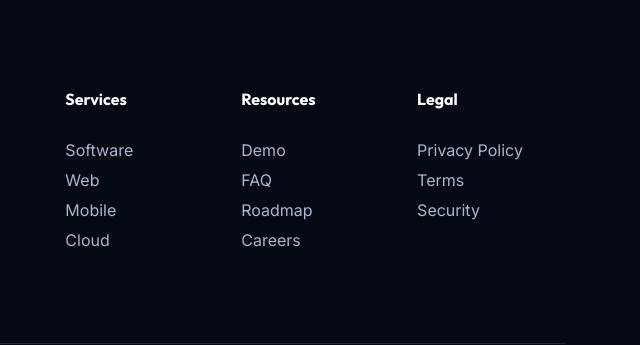
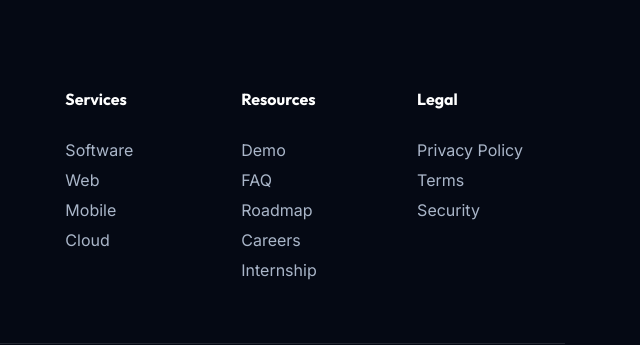
Before and after one commit to bizay047/himstack, a website: page index.html in a window 1280 px wide. Shown: the part 6989-7334 px from the top of the page, 633-1273 px from the left. Drawn offline with nearby package versions, Linux system fonts and the light colour scheme.

Commit message:
Add internship link to footer resources
Added a link to the internship page in the Resources section.

```diff
--- a/index.html
+++ b/index.html
@@ -299,8 +299,9 @@
         <div class="footer-links"><h4>Quick Links</h4><a href="./index.html">Home</a><a href="./pages/about.html">About Us</a><a href="./pages/team.html">Team</a><a href="./pages/contact.html">Contact</a></div>
         <div class="footer-links"><h4>Products</h4><a href="./pages/products.html">AI ERP</a><a href="./pages/products.html">Student Portal</a><a href="./pages/products.html">Parent Portal</a><a href="./pages/products.html">Analytics</a></div>
         <div class="footer-links"><h4>Services</h4><a href="./pages/services.html">Software</a><a href="./pages/services.html">Web</a><a href="./pages/services.html">Mobile</a><a href="./pages/services.html">Cloud</a></div>
-        <div class="footer-links"><h4>Resources</h4><a href="#home">Demo</a><a href="#services">FAQ</a><a href="#product">Roadmap</a><a href="./pages/careers.html">Careers</a></div>
+        <div class="footer-links"><h4>Resources</h4><a href="#home">Demo</a><a href="#services">FAQ</a><a href="#product">Roadmap</a><a href="./pages/careers.html">Careers</a><a href="https://internship.himstack.com/">Internship</a></div>
         <div class="footer-links"><h4>Legal</h4><a href="#">Privacy Policy</a><a href="#">Terms</a><a href="#">Security</a></div>
+
       </div>
       <div class="footer-bottom">
         <p>Copyright 2026 HimStack. All rights reserved.</p>
```
